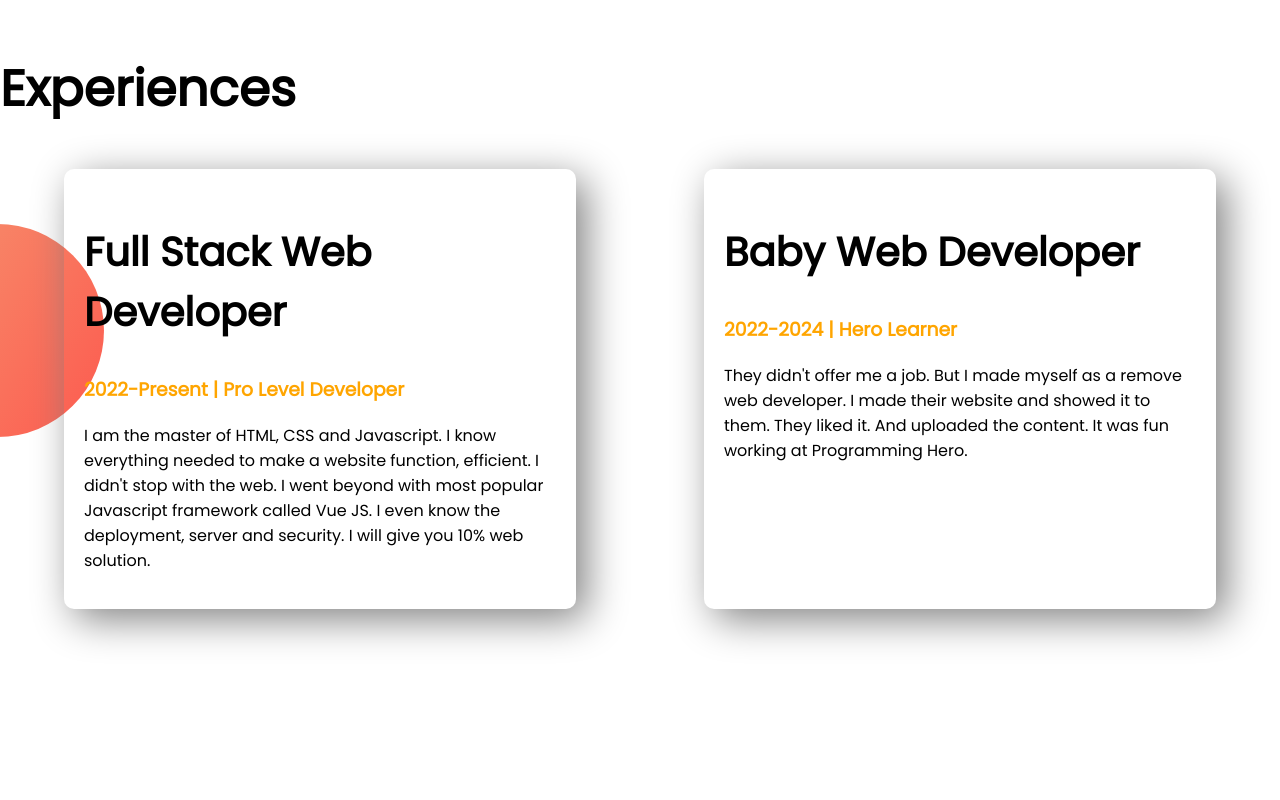
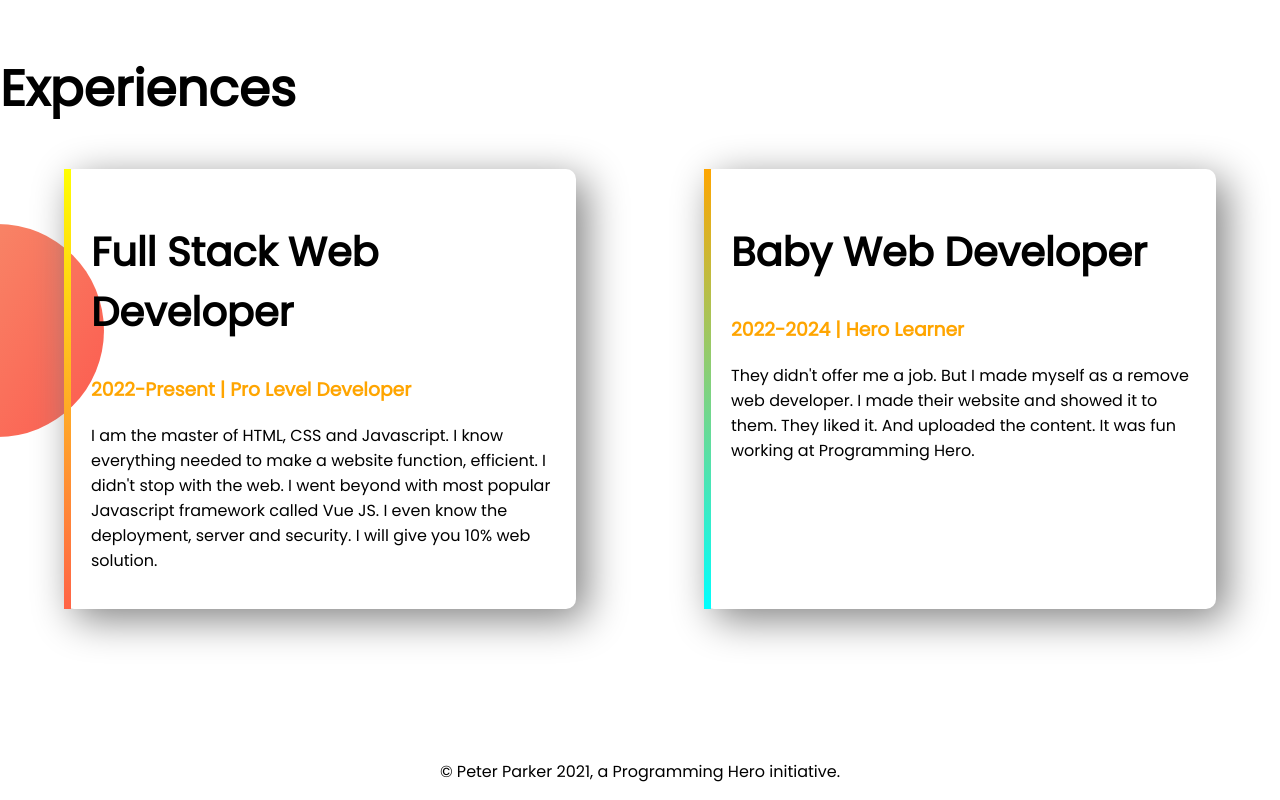
Before and after one commit to sagarghosh1/developer-portfolio, a plain HTML site: page index.html in a window 1280 px wide. Shown: the part 1222-2022 px from the top of the page. Before the commit the page ends 1981 px from the top, so only its background shows below. Drawn offline with Linux system fonts and the light colour scheme.

Commit message:
footer and experience added

```diff
--- a/index.html
+++ b/index.html
@@ -45,7 +45,7 @@
     <section class="experience-area">
         <h1>Experiences</h1>
         <div class="flexible-container">
-            <div class="experience-item">
+            <div id="full-stack-experience" class="experience-item">
                 <h2>Full Stack Web Developer</h2>
                 <h3 class="orange-color">2022-Present | Pro Level Developer</h3>
                 <p>I am the master of HTML, CSS and Javascript. I know everything needed to make a website function,
@@ -53,7 +53,7 @@
                     Vue
                     JS. I even know the deployment, server and security. I will give you 10% web solution.</p>
             </div>
-            <div class="experience-item">
+            <div id="web-dev-experience" class="experience-item">
                 <h2>Baby Web Developer</h2>
                 <h3 class="orange-color">2022-2024 | Hero Learner</h3>
                 <p>They didn't offer me a job. But I made myself as a remove web developer. I made their website and
@@ -62,6 +62,9 @@
             </div>
         </div>
     </section>
+    <footer>
+        <p>© Peter Parker 2021, a Programming Hero initiative.</p>
+    </footer>
 </body>
 
 </html>
--- a/style.css
+++ b/style.css
@@ -52,3 +52,16 @@ h2 {
     padding: 20px;
     border-radius: 10px;
 }
+#web-dev-experience{
+    border-left: 7px solid;
+    border-image: linear-gradient(orange, cyan);
+    border-image-slice: 1;
+}
+#full-stack-experience{
+    border-left: 7px solid;
+    border-image: linear-gradient(yellow, tomato);
+    border-image-slice: 1;
+}
+footer p {
+    text-align: center;
+}
```
Also changed, not shown: 4 other files.
